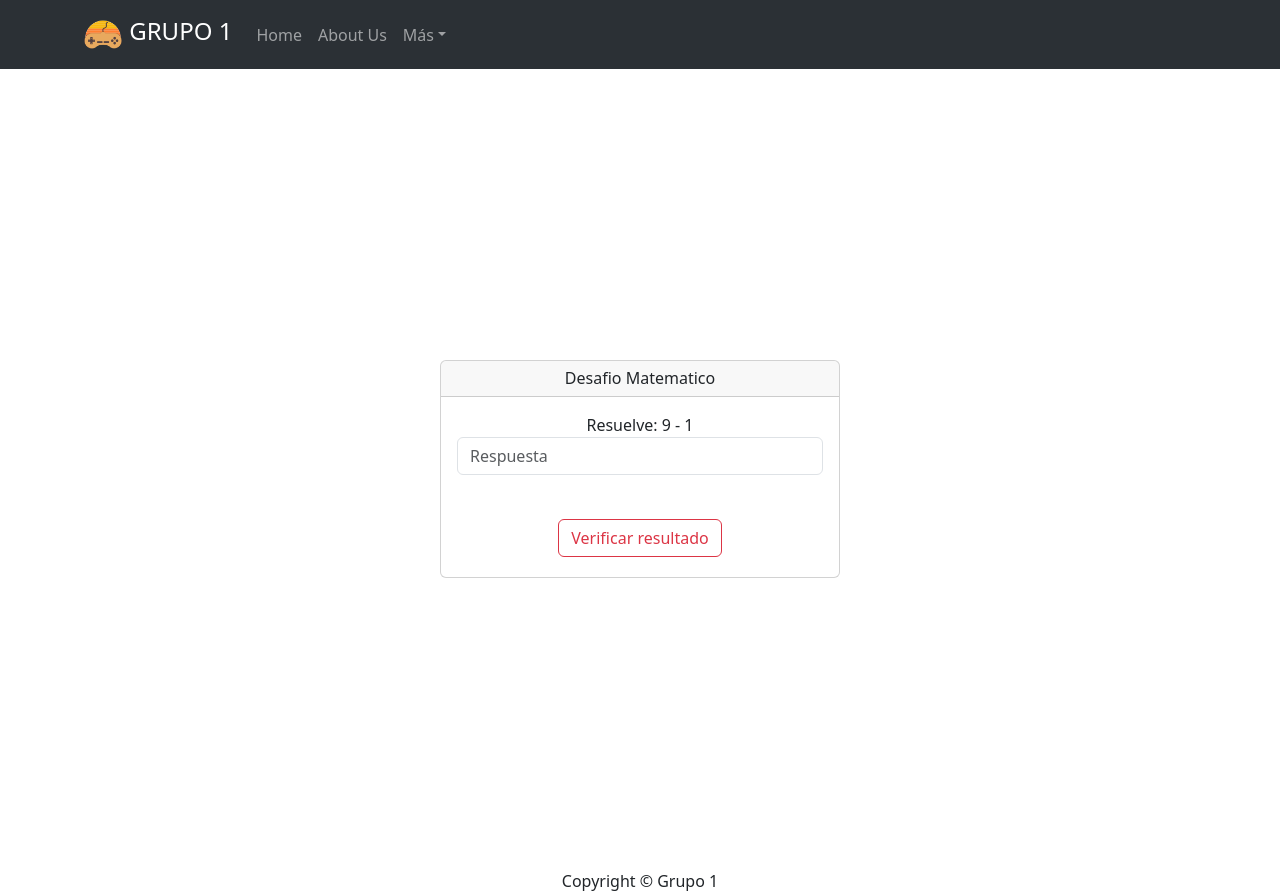
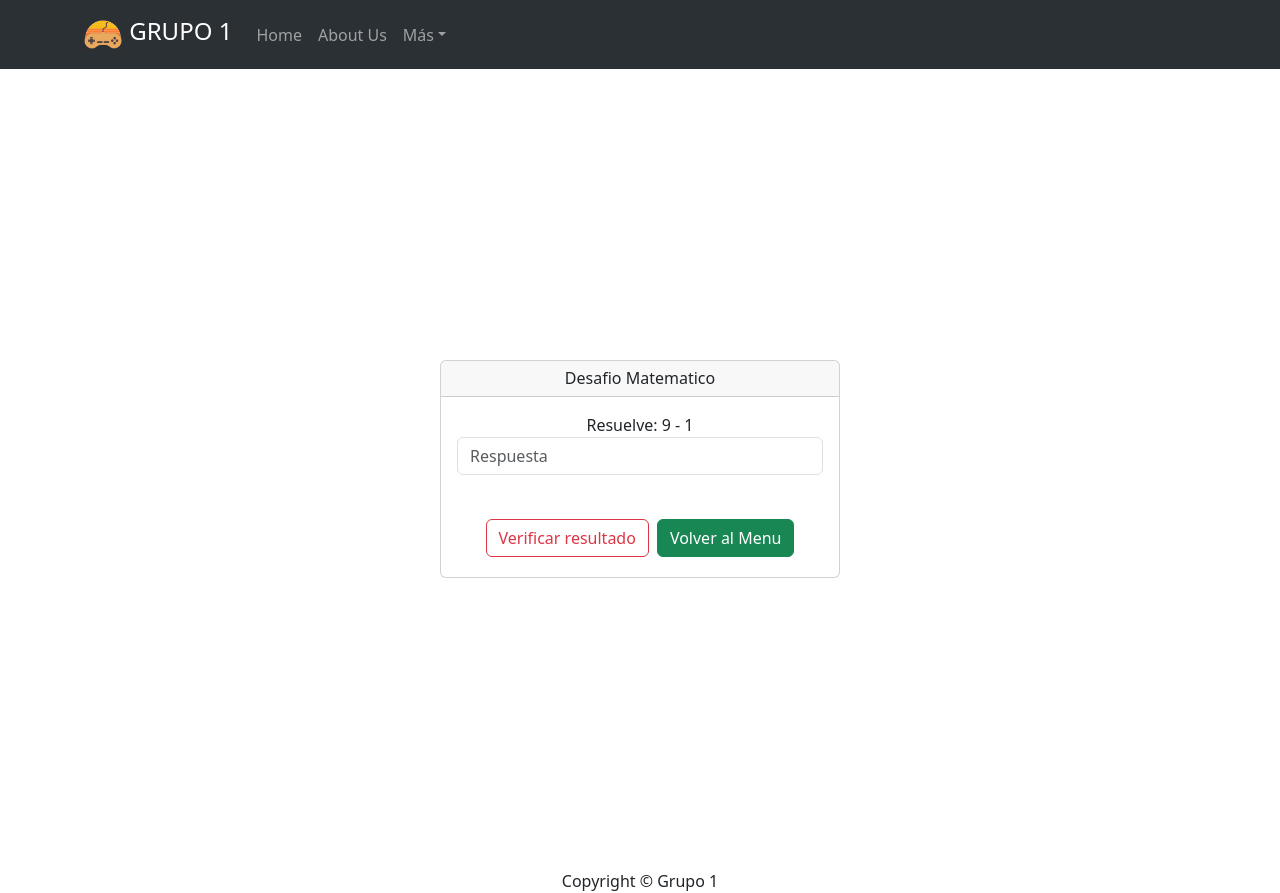
Before and after one commit to tammarabm/proyectofinal_grupo_1, a React (Vite) app in the folder proyectofinal_grupo_1/: page /desafioMatematico in a window 1280 px wide. Both pictures are taken after a click on the button "Basico". Built offline with nearby package versions, Linux system fonts and the light colour scheme.

Commit message:
Agregando el boton de volver al menu en el desafio matematico

```diff
--- a/proyectofinal_grupo_1/src/components/DesafioMatematico/DesafioMatematico.jsx
+++ b/proyectofinal_grupo_1/src/components/DesafioMatematico/DesafioMatematico.jsx
@@ -5,7 +5,7 @@ import InputGroup from 'react-bootstrap/InputGroup';
 import Form from 'react-bootstrap/Form';
 import { Button } from 'react-bootstrap';
 
-const DesafioMatematico = ({ challenge, verifyAnswer }) => {
+const DesafioMatematico = ({ challenge, verifyAnswer, volverMenu }) => {
   const [userAnswer, setUserAnswer] = useState('');
 
   const handleSubmit = () => {
@@ -36,6 +36,7 @@ const DesafioMatematico = ({ challenge, verifyAnswer }) => {
           </InputGroup>
           <br />
           <Button variant="outline-danger" onClick={handleSubmit}>Verificar resultado</Button>
+          <Button variant="success" onClick={volverMenu}>Volver al Menu</Button>
         </Card.Body>
       </Card>
     </div>
--- a/proyectofinal_grupo_1/src/components/DesafioMatematico/PantallaFinal.jsx
+++ b/proyectofinal_grupo_1/src/components/DesafioMatematico/PantallaFinal.jsx
@@ -3,7 +3,7 @@ import Card from 'react-bootstrap/Card';
 import Button from 'react-bootstrap/Button';
 import PantallaInicio from './PantallaInicio';
 
-const PantallaFinal = ({ points, resetearJuego}) => {
+const PantallaFinal = ({ points, resetearJuego, volverMenu}) => {
     return (
         <div className='contenedorfinal'>
             <div className="d-flex justify-content-center align-items-center" style={{ height: '100vh' }}>
@@ -16,6 +16,7 @@ const PantallaFinal = ({ points, resetearJuego}) => {
                             Puntuaje Final: {points}/5
                         </Card.Text>
                         <Button variant="warning" onClick={resetearJuego}> Reiniciar Juego</Button>
+                        <Button variant="success" onClick={volverMenu}> Volver al Menu</Button>
                     </Card.Body>
                 </Card>
             </div>
--- a/proyectofinal_grupo_1/src/components/DesafioMatematico/ProyectoReact.jsx
+++ b/proyectofinal_grupo_1/src/components/DesafioMatematico/ProyectoReact.jsx
@@ -21,6 +21,12 @@ const ProyectoReact = () => {
     generateChallenge(nivelSeleccionado);
     setPoints(0);
     setRound(1);
+    setJuegoTerminado(false);
+  };
+
+  const backToMenu = (botonSeleccionado) => {
+    console.log("Menu regresado");
+    setGameStarted(false);
     setJuegoTerminado(false);
   };
 
@@ -154,11 +160,11 @@ const ProyectoReact = () => {
       {!gameStarted ? (
         <PantallaInicio startGame={startGame} /> // Pasar la función correctamente
       ) : juegoTerminado ? (
-        <PantallaFinal points={points} resetearJuego={resetearJuego} />
+        <PantallaFinal points={points} resetearJuego={resetearJuego} volverMenu={backToMenu}/>
       ) : showResult ? (
         <PantallaResultado isCorrect={isCorrect} nextRound={nextRound} />
       ) : (
-        <DesafioMatematico challenge={currentChallenge} verifyAnswer={verifyAnswer} />
+        <DesafioMatematico challenge={currentChallenge} verifyAnswer={verifyAnswer} volverMenu={backToMenu}/>
       )}
     </div>
   );
```
